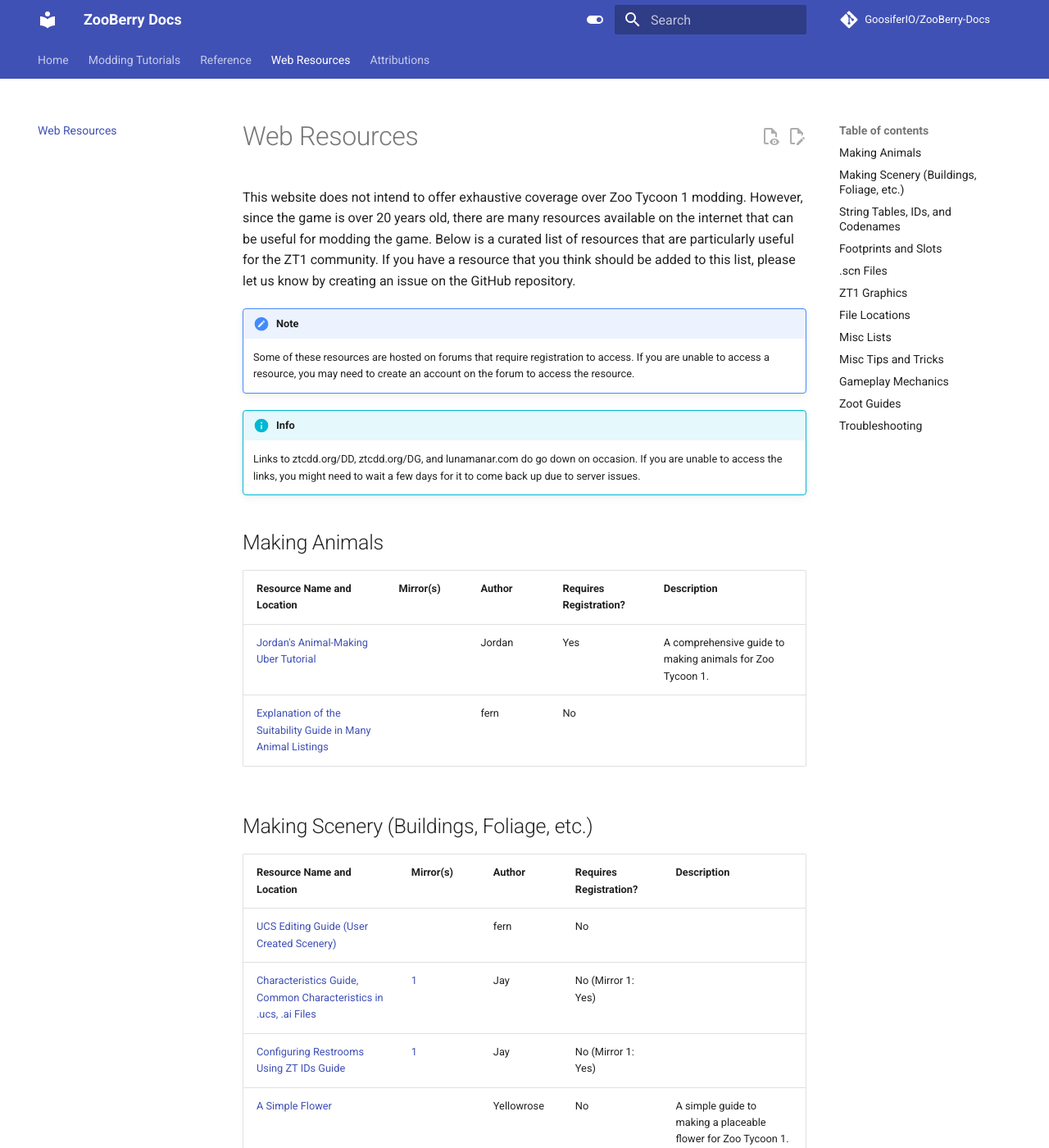
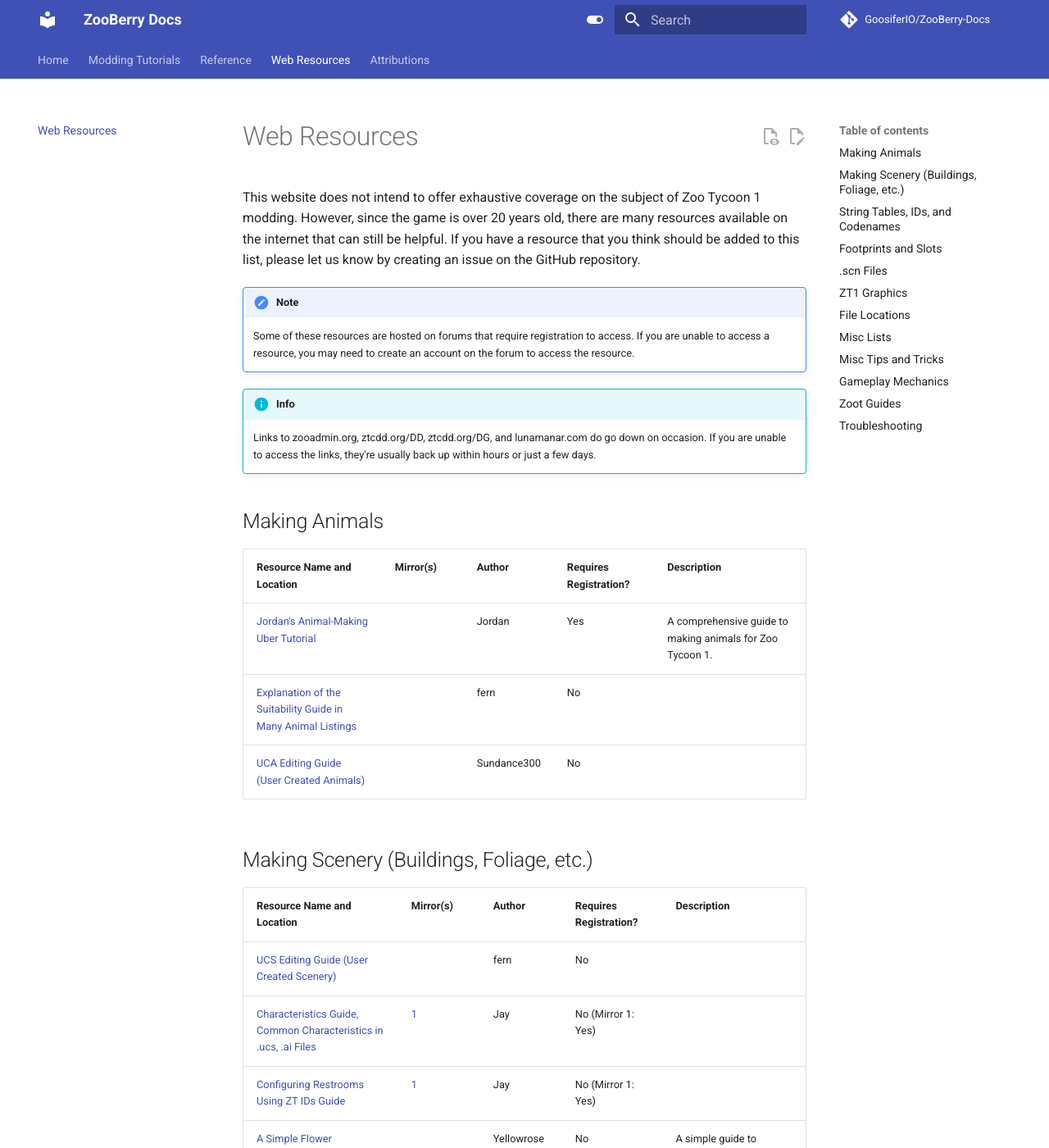
Before and after one commit to GoosiferIO/ZooBerry-Docs, an MkDocs documentation site: the page built from docs/zt1/getting-started/web-resources.md, in a window 1280 px wide and 1400 px high. Shown: the whole window at 82% size. Built offline with MkDocs 1.6.1 and Material for MkDocs 9.7.7, drawn with Linux system fonts in a browser that asks for light colours; comment, search, counter and statistics services are not loaded; some of the changed text lies outside the part shown.

Commit message:
added tutorials links to web resources page (ZKL links)

```diff
--- a/docs/zt1/getting-started/web-resources.md
+++ b/docs/zt1/getting-started/web-resources.md
@@ -1,16 +1,17 @@
-This website does not intend to offer exhaustive coverage over Zoo Tycoon 1 modding. However, since the game is over 20 years old, there are many resources available on the internet that can be useful for modding the game. Below is a curated list of resources that are particularly useful for the ZT1 community. If you have a resource that you think should be added to this list, please let us know by creating an issue on the GitHub repository.
+This website does not intend to offer exhaustive coverage on the subject of Zoo Tycoon 1 modding. However, since the game is over 20 years old, there are many resources available on the internet that can still be helpful. If you have a resource that you think should be added to this list, please let us know by creating an issue on the GitHub repository.
 
 !!! note
     Some of these resources are hosted on forums that require registration to access. If you are unable to access a resource, you may need to create an account on the forum to access the resource.
 
 !!! info
-    Links to ztcdd.org/DD, ztcdd.org/DG, and lunamanar.com do go down on occasion. If you are unable to access the links, you might need to wait a few days for it to come back up due to server issues.
+    Links to zooadmin.org, ztcdd.org/DD, ztcdd.org/DG, and lunamanar.com do go down on occasion. If you are unable to access the links, they're usually back up within hours or just a few days.
 
 ## Making Animals
 | Resource Name and Location | Mirror(s) | Author | Requires Registration? | Description |
 | -------------------------- | --------- | ------ | ----------- | ----------- |
 | [Jordan's Animal-Making Uber Tutorial](https://zootekphoenix.com/forums/topic/1623-jordans-animal-making-%C3%BCber-tutorial/?do=getNewComment)|  | Jordan | Yes | A comprehensive guide to making animals for Zoo Tycoon 1. |
 | [Explanation of the Suitability Guide in Many Animal Listings](http://www.ztcdd.org/DD/index.php?topic=9318.0) |  | fern | No | |
+| [UCA Editing Guide (User Created Animals)](http://www.lunamanar.com/zklounge/viewtopic.php?f=52&t=116) |  | Sundance300 | No | |
 
 ## Making Scenery (Buildings, Foliage, etc.)
 | Resource Name and Location | Mirror(s) | Author | Requires Registration? | Description |
@@ -22,6 +23,7 @@ This website does not intend to offer exhaustive coverage over Zoo Tycoon 1 modd
 | [Genki's Path Tutorial](https://zootekphoenix.com/forums/topic/44-genkis-zt1-path-tutorial/?do=getNewComment) |  | genkicoll | Yes | |
 | [Genki's Path Tutorial (Downloadable version)](https://zootekphoenix.com/forums/topic/11877-genkis-path-tutorial-in-downloadable-zip-file/?do=getNewComment) |  | genkicoll | Yes | |
 | [How-to: Create Tank Filters](https://zootekphoenix.com/forums/topic/11006-how-to-create-tank-filters/?do=getNewComment) |  | jbl99 | Yes | |
+| [Main Characteristic List for Ingame Structures](http://www.lunamanar.com/zklounge/viewtopic.php?f=57&t=1976) |  | Jay | No | |
 
 ## String Tables, IDs, and Codenames
 | Resource Name and Location | Mirror(s) | Author | Requires Registration? | Description |
@@ -34,6 +36,9 @@ This website does not intend to offer exhaustive coverage over Zoo Tycoon 1 modd
 | [Bathroom IDs Suitable for Reuse](http://www.ztcdd.org/DG/index.php?topic=4151.0) | | fern | No | |
 | [Decorative Fence IDs Suitable for Reuse](http://www.ztcdd.org/DG/index.php?board=306.0) | | fern | No | |
 | [List of .dll Files With Unique Messages for Zoo Tycoon](http://www.ztcdd.org/DG/index.php?topic=4408.0) | | Jay | No | |
+| [String ID Reservations](http://www.lunamanar.com/zklounge/viewtopic.php?f=55&t=1870) | | Jay | No | |
+| [IDs of Ingame Researched Objects to Avoid](http://www.lunamanar.com/zklounge/viewtopic.php?f=55&t=1982) | | Jay | No | |
+
 
 ## Footprints and Slots
 | Resource Name and Location | Mirror(s) | Author | Requires Registration? | Description |
@@ -76,6 +81,7 @@ This website does not intend to offer exhaustive coverage over Zoo Tycoon 1 modd
 | [How to Combine ZTD's Using WinZip](https://zootekphoenix.com/forums/topic/2365-how-to-combine-ztds-using-winzip/) | | ZooGrammmy | Yes | |
 | [Combining ZTD Files (Youtube Video)](https://www.youtube.com/watch?v=HOoJ1S9sevc) | | Yellowrose | No | |
 | [First Steps in Creation - Introduction](https://zooadmin.org/DesignersTreehouse/index.php?topic=75.0) | | Yellowrose | No | |
+| [Zipping/Unzipping Guides](http://www.lunamanar.com/zklounge/viewtopic.php?f=48&t=1983) | | Jay | No | |
 
 ## Gameplay Mechanics
 | Resource Name and Location | Mirror(s) | Author | Requires Registration? | Description |
```
Also changed, not shown: other parts of docs/zt1/getting-started/web-resources.md (+1 -1 lines), docs/zt1/getting-started/file-formats-and-tools.md (+1 -1 lines).
